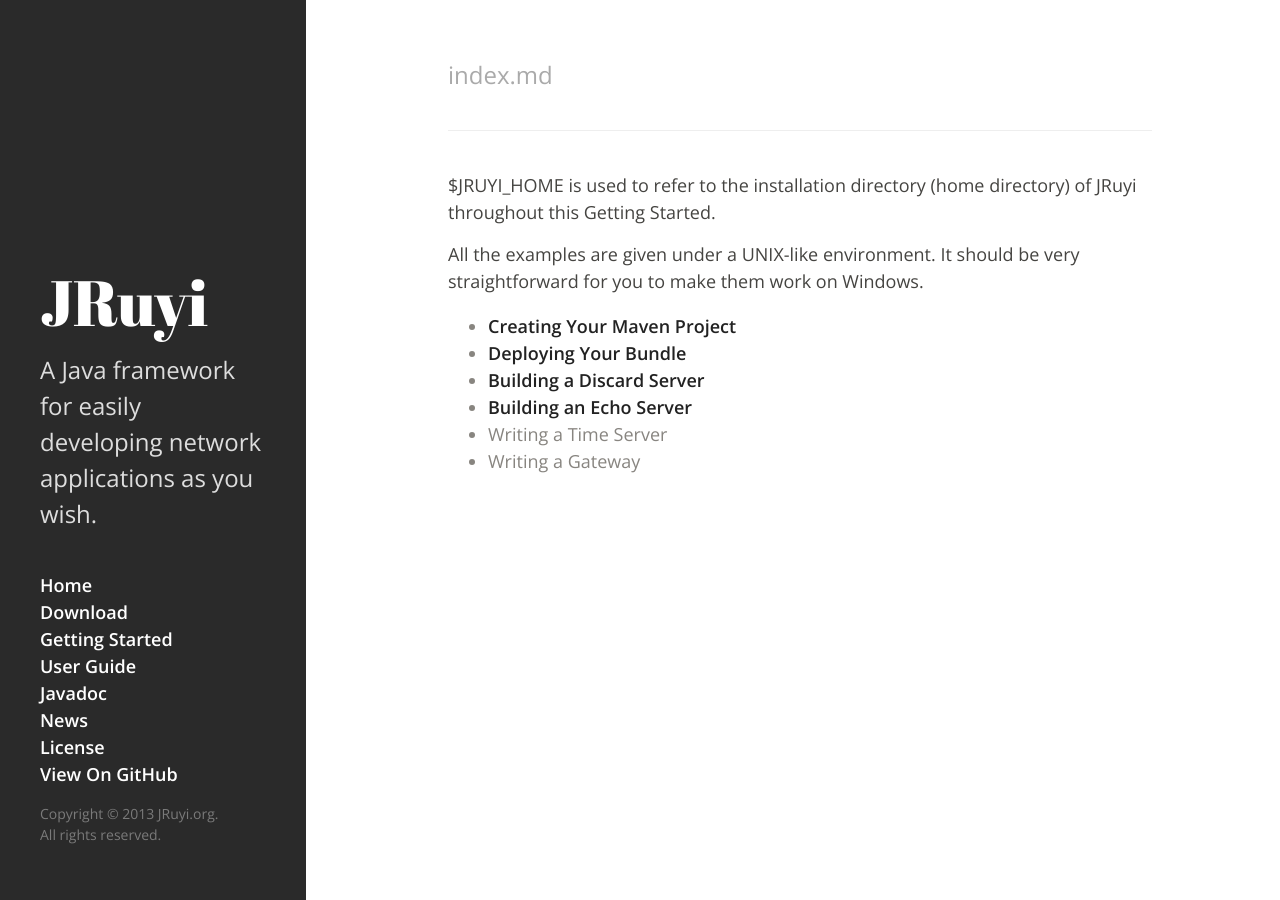
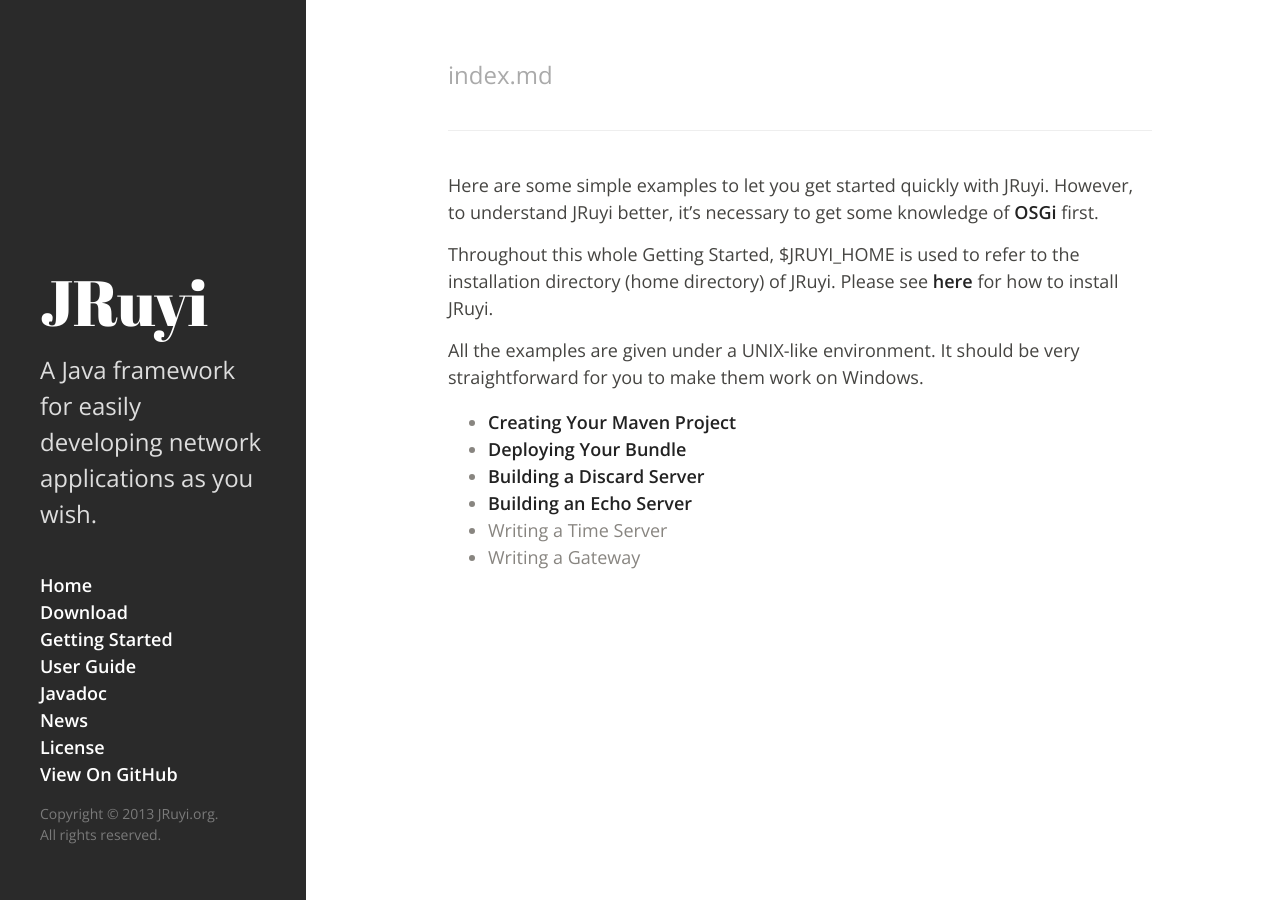
Before and after one commit to tangchihyu/jruyi.github.io, a Jekyll site: the page built from gettingstarted/index.md, in a window 1280 px wide. Built offline with Jekyll 4.4.1, drawn with Linux system fonts in a browser that asks for light colours; Markdown is read by kramdown in place of the engine named in the settings.

Commit message:
Refined home page of Getting Started

```diff
--- a/gettingstarted/index.md
+++ b/gettingstarted/index.md
@@ -3,7 +3,9 @@
 name: Getting Started
 ---
 
-$JRUYI_HOME is used to refer to the installation directory (home directory) of JRuyi throughout this Getting Started.
+Here are some simple examples to let you get started quickly with JRuyi. However, to understand JRuyi better, it's necessary to get some knowledge of [OSGi](http://en.wikipedia.org/wiki/OSGi) first.
+
+Throughout this whole Getting Started, $JRUYI_HOME is used to refer to the installation directory (home directory) of JRuyi. Please see [here]({{ site.url }}/userguide/installation) for how to install JRuyi.
 
 All the examples are given under a UNIX-like environment. It should be very straightforward for you to make them work on Windows.
 
```
